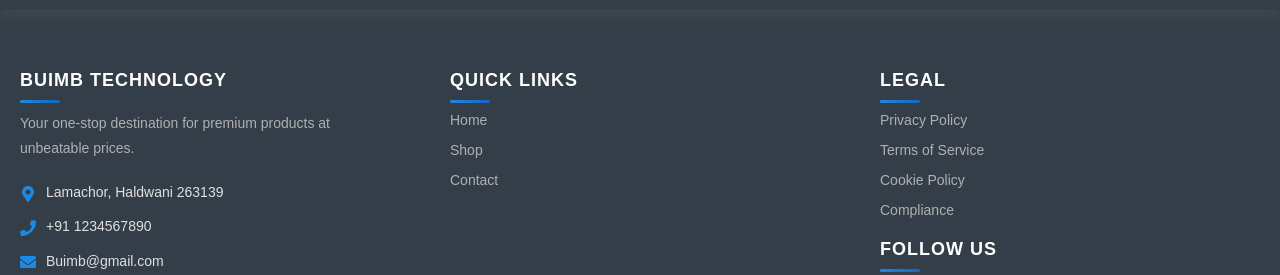
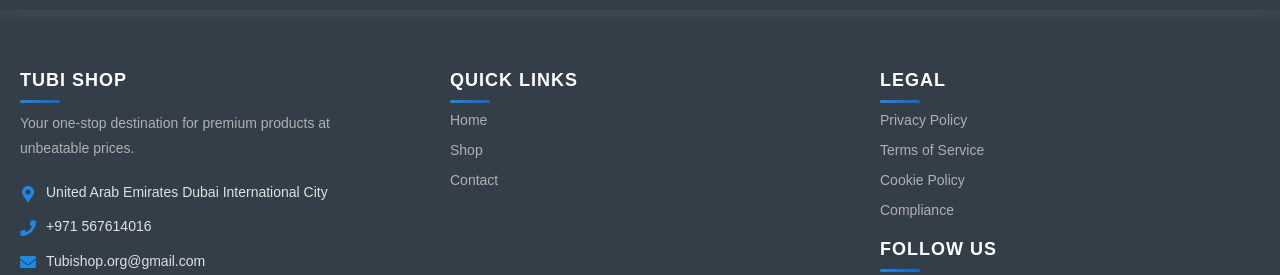
Before and after one commit to ecchive037-debug/Tubisshop, a React (Vite) app in the folder Frontend/: page /product/1 in a window 1280 px wide. Shown: the part 522-797 px from the top of the page. Built offline with nearby package versions, Linux system fonts and the light colour scheme; no server answers.

Commit message:
fotter updated

```diff
--- a/Frontend/src/Components/Footer.jsx
+++ b/Frontend/src/Components/Footer.jsx
@@ -50,22 +50,22 @@ export default function Footer() {
           <div className="footer-grid">
             {/* Company Info */}
             <div className="footer-column">
-              <h4>BUIMB TECHNOLOGY</h4>
+              <h4>Tubi Shop</h4>
               <p className="company-desc">
                 Your one-stop destination for premium products at unbeatable prices.
               </p>
               <div className="contact-info">
                 <div className="contact-item">
                   <FaMapMarkerAlt className="icon" />
-                  <span>Lamachor, Haldwani 263139</span>
+                  <span>United Arab Emirates Dubai International City</span>
                 </div>
                 <div className="contact-item">
                   <FaPhone className="icon" />
-                  <span>+91 1234567890</span>
+                  <span>+971 567614016</span>
                 </div>
                 <div className="contact-item">
                   <FaEnvelope className="icon" />
-                  <a href="Buimb@gmail.com" className="contact-email">Buimb@gmail.com</a>
+                  <a href="tubishop.org@gmail.com" className="contact-email">Tubishop.org@gmail.com</a>
                 </div>
               </div>
             </div>
@@ -108,7 +108,7 @@ export default function Footer() {
 
           {/* Bottom Footer */}
           <div className="footer-bottom">
-            <p className="copyright">© 2025 BUIMB TECHNOLOGY. All rights reserved.</p>
+            <p className="copyright">© 2025 Tubi Shop. All rights reserved.</p>
             <div className="bottom-links">
               <a href="#">Sitemap</a>
               <a href="#">Accessibility</a>
```
